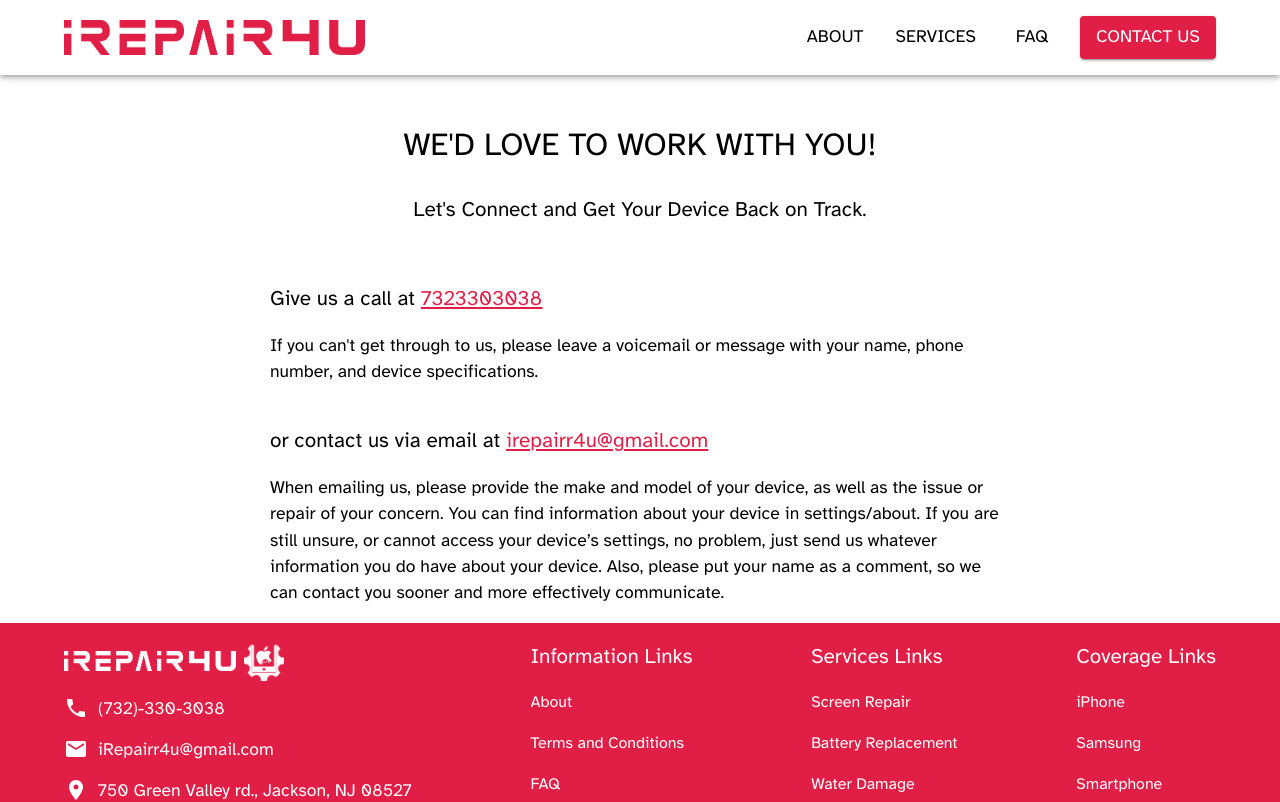
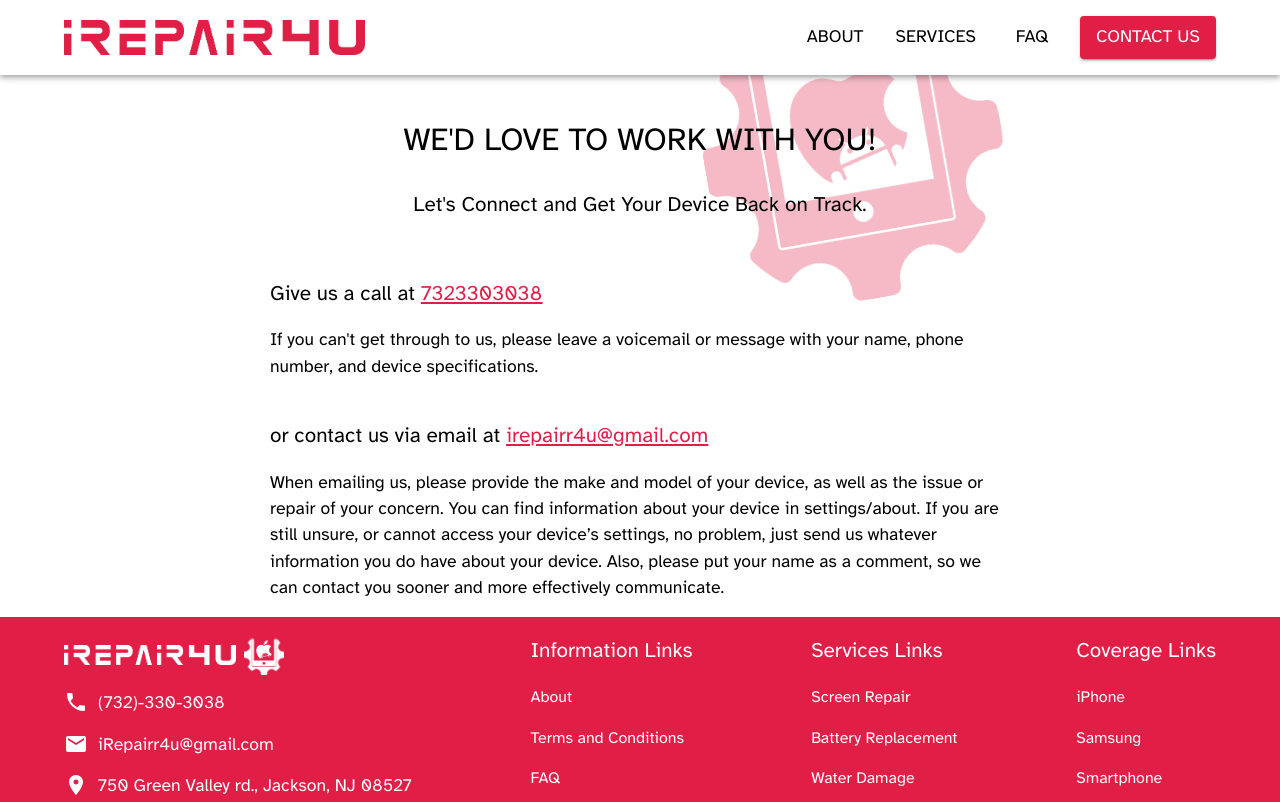
Before and after one commit to JosefGisis/irepair4u-next, a Next.js app: page /contact-us in a window 1280 px wide. Shown: the top 802 px of the page. Built offline with nearby package versions, Linux system fonts and the light colour scheme.

Commit message:
added icon

```diff
--- a/app/(pages)/layout.tsx
+++ b/app/(pages)/layout.tsx
@@ -1,7 +1,5 @@
 import ResponsiveAppBar from "../components/Appbar"
-
 import Footer from "../components/Footer"
-import { Box } from "@mui/material"
 
 export default function RootLayout({
 	children,
@@ -11,15 +9,22 @@ export default function RootLayout({
 	return (
 		<html lang="en">
 			<body>
-				<Box sx={{ display: "flex", flexDirection: "column" }}>
+				<div style={{ display: "flex", flexDirection: "column" }}>
 					<ResponsiveAppBar />
+					<div className="background-image">
+						<img
+							src="images/irepair4u_icon_red_transparent_300x300.svg"
+							width="300px"
+							height="300px"
+						/>
+					</div>
 
-					<Box sx={{ flex: 1, minHeight: "62vh", mt: 10 }}>
+					<div style={{ flex: 1, minHeight: "62vh" }}>
 						<main>{children}</main>
-					</Box>
+					</div>
 
 					<Footer />
-				</Box>
+				</div>
 			</body>
 		</html>
 	)
--- a/app/components/Appbar.tsx
+++ b/app/components/Appbar.tsx
@@ -40,7 +40,7 @@ function ResponsiveAppBar() {
 
 	return (
 		<AppBar
-			position="fixed"
+			position="static"
 			sx={{ backgroundColor: redAccentContrast, color: redAccent }}>
 			<Container maxWidth="lg">
 				<Toolbar
--- a/styles/global.css
+++ b/styles/global.css
@@ -52,3 +52,24 @@
 .footer-link:hover {
 	text-decoration: underline;
 }
+
+.background-image img{
+    position: absolute;
+
+    transform: rotate(-10deg);
+    -webkit-transform: rotate(-10deg);
+    -moz-transform: rotate(-10deg);
+    -ms-transform: rotate(-10deg);
+    -o-transform: rotate(-10deg);
+
+    top: 0px;
+    left: 55%;
+    z-index: -1;
+    opacity: 0.3;
+}
+
+@media screen and (max-width: 750px) {
+    .background-image img {
+        display: none;
+    }
+}
```
